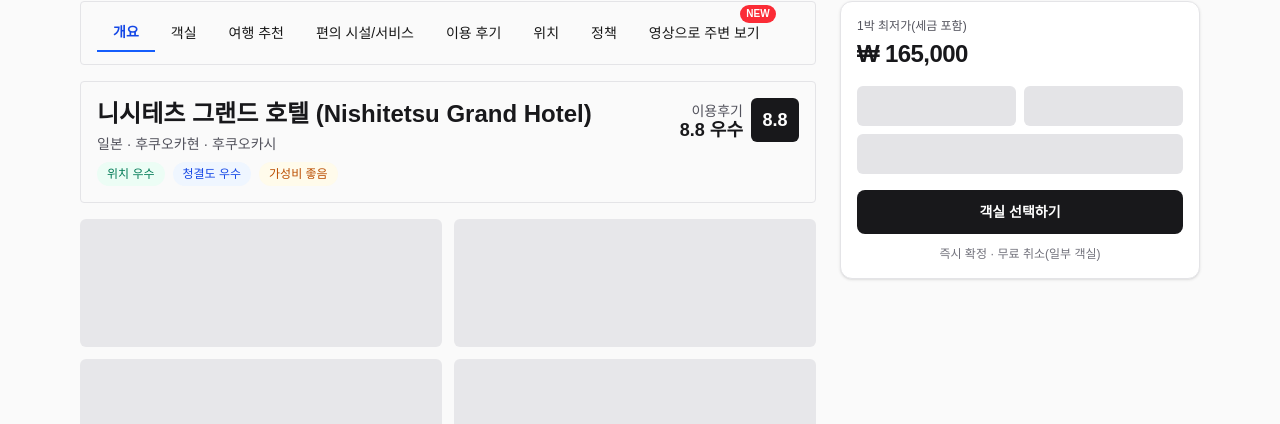
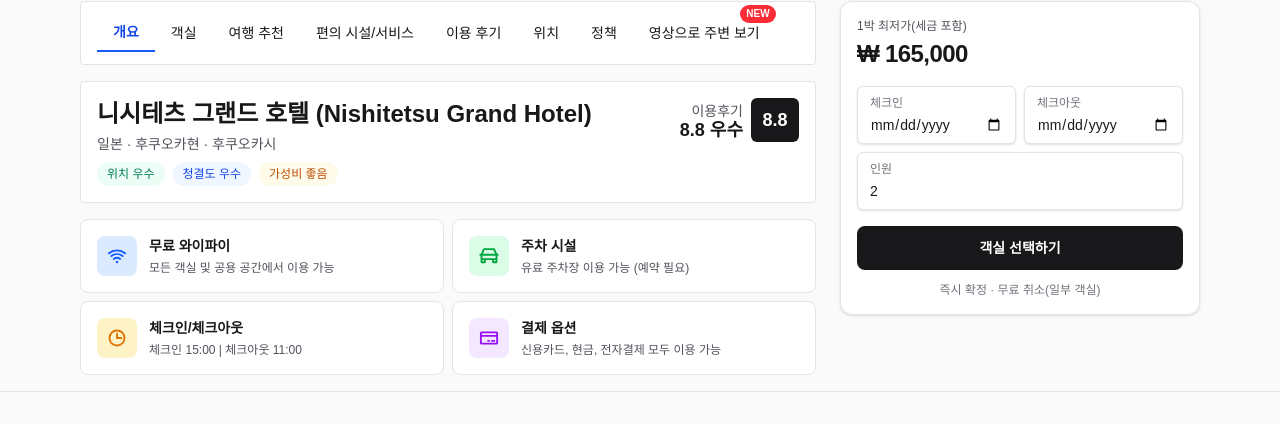
Before and after one commit to kwngmin/agoda_prototype, a Next.js app: page / in a window 1280 px wide. Shown: the part 488-912 px from the top of the page. Built offline with nearby package versions, Linux system fonts and the light colour scheme.

Commit message:
details 페이지 skeleton ui 실제 데이터 교체

```diff
--- a/src/shared/i18n/translations.ts
+++ b/src/shared/i18n/translations.ts
@@ -30,7 +30,15 @@
   | "gallery.viewRooms"
   | "gallery.imageAltMain"
   | "gallery.imageAltItem"
-  | "listings.selectPrompt";
+  | "listings.selectPrompt"
+  | "overview.wifi.title"
+  | "overview.wifi.description"
+  | "overview.parking.title"
+  | "overview.parking.description"
+  | "overview.checkin.title"
+  | "overview.checkin.description"
+  | "overview.payment.title"
+  | "overview.payment.description";
 
 type Table = Record<TranslationKey, string>;
 
@@ -74,6 +82,15 @@
     "gallery.imageAltMain": "호텔 대표 이미지",
     "gallery.imageAltItem": "호텔 이미지",
     "listings.selectPrompt": "목록을 클릭해주세요",
+
+    "overview.wifi.title": "무료 와이파이",
+    "overview.wifi.description": "모든 객실 및 공용 공간에서 이용 가능",
+    "overview.parking.title": "주차 시설",
+    "overview.parking.description": "유료 주차장 이용 가능 (예약 필요)",
+    "overview.checkin.title": "체크인/체크아웃",
+    "overview.checkin.description": "체크인 15:00 | 체크아웃 11:00",
+    "overview.payment.title": "결제 옵션",
+    "overview.payment.description": "신용카드, 현금, 전자결제 모두 이용 가능",
   },
   ja: {
     "header.location": "日本・福岡県・福岡市",
@@ -114,6 +131,15 @@
     "gallery.imageAltMain": "ホテル メイン画像",
     "gallery.imageAltItem": "ホテル画像",
     "listings.selectPrompt": "リストをクリックしてください",
+
+    "overview.wifi.title": "無料Wi-Fi",
+    "overview.wifi.description": "全客室および共用エリアで利用可能",
+    "overview.parking.title": "駐車場",
+    "overview.parking.description": "有料駐車場あり（要予約）",
+    "overview.checkin.title": "チェックイン/アウト",
+    "overview.checkin.description": "チェックイン 15:00 | チェックアウト 11:00",
+    "overview.payment.title": "決済方法",
+    "overview.payment.description": "クレジットカード、現金、電子決済すべて利用可能",
   },
   en: {
     "header.location": "Japan · Fukuoka Prefecture · Fukuoka",
@@ -154,5 +180,14 @@
     "gallery.imageAltMain": "Hotel main image",
     "gallery.imageAltItem": "Hotel image",
     "listings.selectPrompt": "Please click a listing",
+
+    "overview.wifi.title": "Free WiFi",
+    "overview.wifi.description": "Available in all rooms and common areas",
+    "overview.parking.title": "Parking",
+    "overview.parking.description": "Paid parking available (reservation required)",
+    "overview.checkin.title": "Check-in/Check-out",
+    "overview.checkin.description": "Check-in 15:00 | Check-out 11:00",
+    "overview.payment.title": "Payment Options",
+    "overview.payment.description": "Credit cards, cash, and electronic payment all accepted",
   },
 };
--- a/src/widgets/hotel-detail/InfoSummary.tsx
+++ b/src/widgets/hotel-detail/InfoSummary.tsx
@@ -8,7 +8,7 @@
 export function InfoSummary(): React.ReactElement {
   const { t } = useLanguage();
   return (
-    <section className="mx-auto max-w-screen-2xl py-4 border border-zinc-200 px-4 rounded-sm">
+    <section className="mx-auto max-w-screen-2xl py-4 border border-zinc-200 px-4 rounded-sm bg-white">
       <div className="flex flex-col gap-2 sm:flex-row sm:items-start sm:justify-between">
         <div>
           <h2 className="text-xl font-bold text-zinc-900 dark:text-zinc-100 sm:text-2xl">
--- a/src/widgets/hotel-detail/StickyBookCard.tsx
+++ b/src/widgets/hotel-detail/StickyBookCard.tsx
@@ -1,11 +1,10 @@
 "use client";
 
 import React from "react";
-import { Skeleton } from "@/src/shared/ui/Skeleton";
 import { useLanguage } from "@/src/shared/i18n/use-language";
 
 /**
- * 우측 고정 예약 카드: 1박 요금, 날짜/인원 입력(스켈레톤), CTA 버튼 등을 표시합니다.
+ * 우측 고정 예약 카드: 1박 요금, 날짜/인원 입력 필드, CTA 버튼 등을 표시합니다.
  * @returns 예약 카드 JSX
  */
 export function StickyBookCard(): React.ReactElement {
@@ -17,9 +16,35 @@
         ₩ 165,000
       </div>
       <div className="mt-4 grid grid-cols-2 gap-2">
-        <Skeleton className="h-10 w-full" />
-        <Skeleton className="h-10 w-full" />
-        <Skeleton className="h-10 w-full col-span-2" />
+        <label className="group flex flex-col gap-1 rounded-md border border-zinc-200 bg-white px-3 py-2 text-sm shadow-sm transition focus-within:border-zinc-300 dark:border-zinc-800 dark:bg-zinc-950 dark:focus-within:border-zinc-700">
+          <span className="text-xs text-zinc-500 dark:text-zinc-400">
+            {t("search.checkin")}
+          </span>
+          <input
+            type="date"
+            className="min-w-0 flex-1 bg-transparent outline-none text-sm font-medium text-zinc-900 dark:text-zinc-100"
+          />
+        </label>
+        <label className="group flex flex-col gap-1 rounded-md border border-zinc-200 bg-white px-3 py-2 text-sm shadow-sm transition focus-within:border-zinc-300 dark:border-zinc-800 dark:bg-zinc-950 dark:focus-within:border-zinc-700">
+          <span className="text-xs text-zinc-500 dark:text-zinc-400">
+            {t("search.checkout")}
+          </span>
+          <input
+            type="date"
+            className="min-w-0 flex-1 bg-transparent outline-none text-sm font-medium text-zinc-900 dark:text-zinc-100"
+          />
+        </label>
+        <label className="group flex flex-col gap-1 rounded-md border border-zinc-200 bg-white px-3 py-2 text-sm shadow-sm transition focus-within:border-zinc-300 dark:border-zinc-800 dark:bg-zinc-950 dark:focus-within:border-zinc-700 col-span-2">
+          <span className="text-xs text-zinc-500 dark:text-zinc-400">
+            {t("search.guests")}
+          </span>
+          <input
+            type="number"
+            min={1}
+            defaultValue={2}
+            className="min-w-0 flex-1 bg-transparent outline-none text-sm font-medium text-zinc-900 dark:text-zinc-100"
+          />
+        </label>
       </div>
       <button className="mt-4 w-full rounded-lg bg-zinc-900 py-3 text-sm font-semibold text-white transition hover:bg-zinc-800 dark:bg-zinc-100 dark:text-zinc-900 dark:hover:bg-zinc-200">
         {t("sticky.selectRoom")}
--- a/src/widgets/hotel-detail/TabsSection.tsx
+++ b/src/widgets/hotel-detail/TabsSection.tsx
@@ -1,11 +1,16 @@
 import React from "react";
-import { Skeleton } from "@/src/shared/ui/Skeleton";
 import { InfoSummary } from "./InfoSummary";
 import Link from "next/link";
 import { useLanguage } from "@/src/shared/i18n/use-language";
+import {
+  WifiHighIcon,
+  CarIcon,
+  ClockIcon,
+  CreditCardIcon,
+} from "@phosphor-icons/react";
 
 /**
- * 탭 내 섹션(객실, 편의시설, 위치, 리뷰 등)의 스켈레톤을 간략히 구성합니다.
+ * 탭 내 섹션(객실, 편의시설, 위치, 리뷰 등)과 호텔 개요 정보 카드를 표시합니다.
  * @returns 탭 섹션 JSX
  */
 export function TabsSection({
@@ -16,7 +21,7 @@
   const { t, lang } = useLanguage();
   return (
     <section className="mx-auto max-w-screen-2xl space-y-4">
-      <div className="flex items-center overflow-x-auto py-3 border border-zinc-200 px-4 rounded-sm">
+      <div className="flex items-center overflow-x-auto py-3 border border-zinc-200 px-4 rounded-sm bg-white">
         {[
           t("tabs.overview"),
           t("tabs.rooms"),
@@ -59,11 +64,82 @@
         )}
       </div>
       <InfoSummary />
-      <div className="mt-4 grid grid-cols-1 gap-3 sm:grid-cols-2">
-        <Skeleton className="h-32 w-full" />
-        <Skeleton className="h-32 w-full" />
-        <Skeleton className="h-32 w-full" />
-        <Skeleton className="h-32 w-full" />
+      <div className="mt-4 grid grid-cols-1 gap-2 sm:grid-cols-2">
+        <div className="rounded-lg border border-zinc-200 bg-white p-4 dark:border-zinc-800 dark:bg-zinc-950">
+          <div className="flex items-start gap-3">
+            <div className="flex h-10 w-10 shrink-0 items-center justify-center rounded-lg bg-blue-100 dark:bg-blue-900">
+              <WifiHighIcon
+                className="h-5 w-5 text-blue-600 dark:text-blue-400"
+                weight="bold"
+              />
+            </div>
+            <div className="flex-1 space-y-1">
+              <h3 className="text-sm font-semibold text-zinc-900 dark:text-zinc-100">
+                {t("overview.wifi.title")}
+              </h3>
+              <p className="text-xs text-zinc-600 dark:text-zinc-400">
+                {t("overview.wifi.description")}
+              </p>
+            </div>
+          </div>
+        </div>
+
+        <div className="rounded-lg border border-zinc-200 bg-white p-4 dark:border-zinc-800 dark:bg-zinc-950">
+          <div className="flex items-start gap-3">
+            <div className="flex h-10 w-10 shrink-0 items-center justify-center rounded-lg bg-green-100 dark:bg-green-900">
+              <CarIcon
+                className="h-5 w-5 text-green-600 dark:text-green-400"
+                weight="bold"
+              />
+            </div>
+            <div className="flex-1 space-y-1">
+              <h3 className="text-sm font-semibold text-zinc-900 dark:text-zinc-100">
+                {t("overview.parking.title")}
+              </h3>
+              <p className="text-xs text-zinc-600 dark:text-zinc-400">
+                {t("overview.parking.description")}
+              </p>
+            </div>
+          </div>
+        </div>
+
+        <div className="rounded-lg border border-zinc-200 bg-white p-4 dark:border-zinc-800 dark:bg-zinc-950">
+          <div className="flex items-start gap-3">
+            <div className="flex h-10 w-10 shrink-0 items-center justify-center rounded-lg bg-amber-100 dark:bg-amber-900">
+              <ClockIcon
+                className="h-5 w-5 text-amber-600 dark:text-amber-400"
+                weight="bold"
+              />
+            </div>
+            <div className="flex-1 space-y-1">
+              <h3 className="text-sm font-semibold text-zinc-900 dark:text-zinc-100">
+                {t("overview.checkin.title")}
+              </h3>
+              <p className="text-xs text-zinc-600 dark:text-zinc-400">
+                {t("overview.checkin.description")}
+              </p>
+            </div>
+          </div>
+        </div>
+
+        <div className="rounded-lg border border-zinc-200 bg-white p-4 dark:border-zinc-800 dark:bg-zinc-950">
+          <div className="flex items-start gap-3">
+            <div className="flex h-10 w-10 shrink-0 items-center justify-center rounded-lg bg-purple-100 dark:bg-purple-900">
+              <CreditCardIcon
+                className="h-5 w-5 text-purple-600 dark:text-purple-400"
+                weight="bold"
+              />
+            </div>
+            <div className="flex-1 space-y-1">
+              <h3 className="text-sm font-semibold text-zinc-900 dark:text-zinc-100">
+                {t("overview.payment.title")}
+              </h3>
+              <p className="text-xs text-zinc-600 dark:text-zinc-400">
+                {t("overview.payment.description")}
+              </p>
+            </div>
+          </div>
+        </div>
       </div>
     </section>
   );
```
